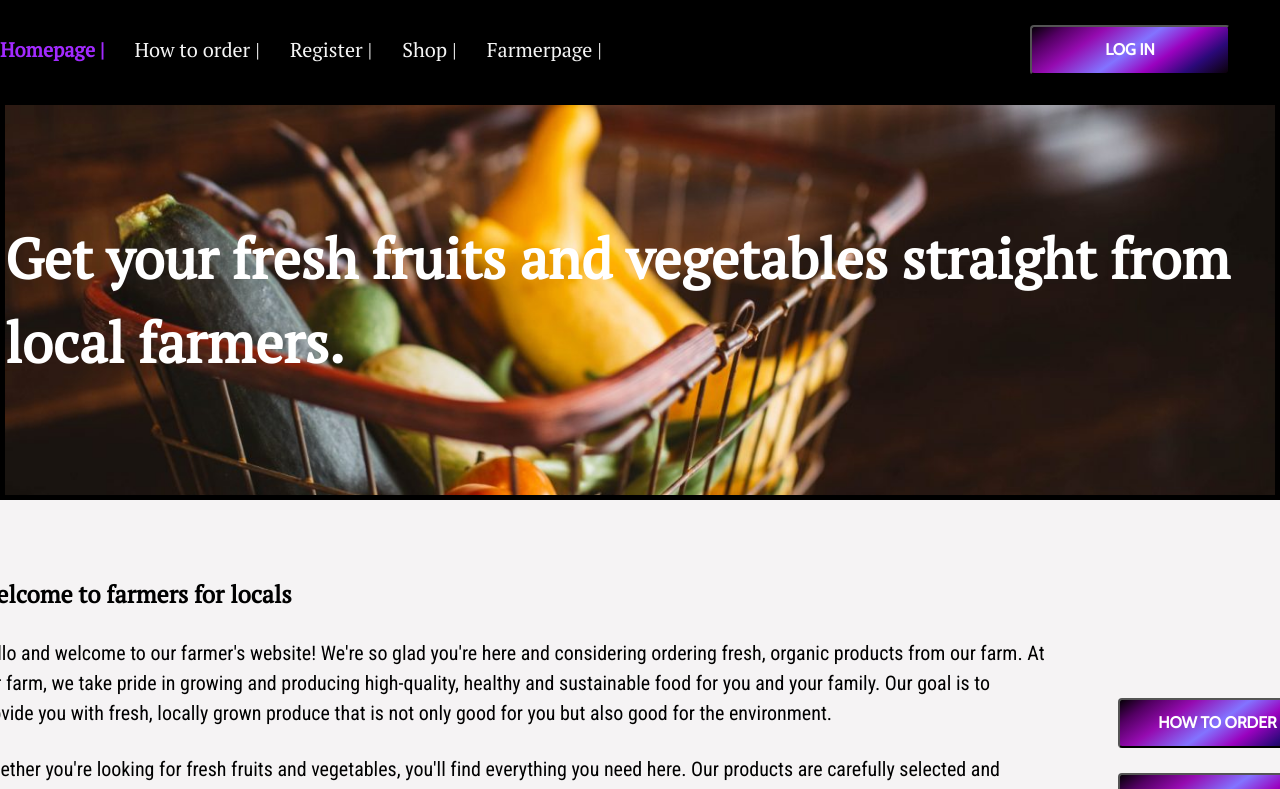
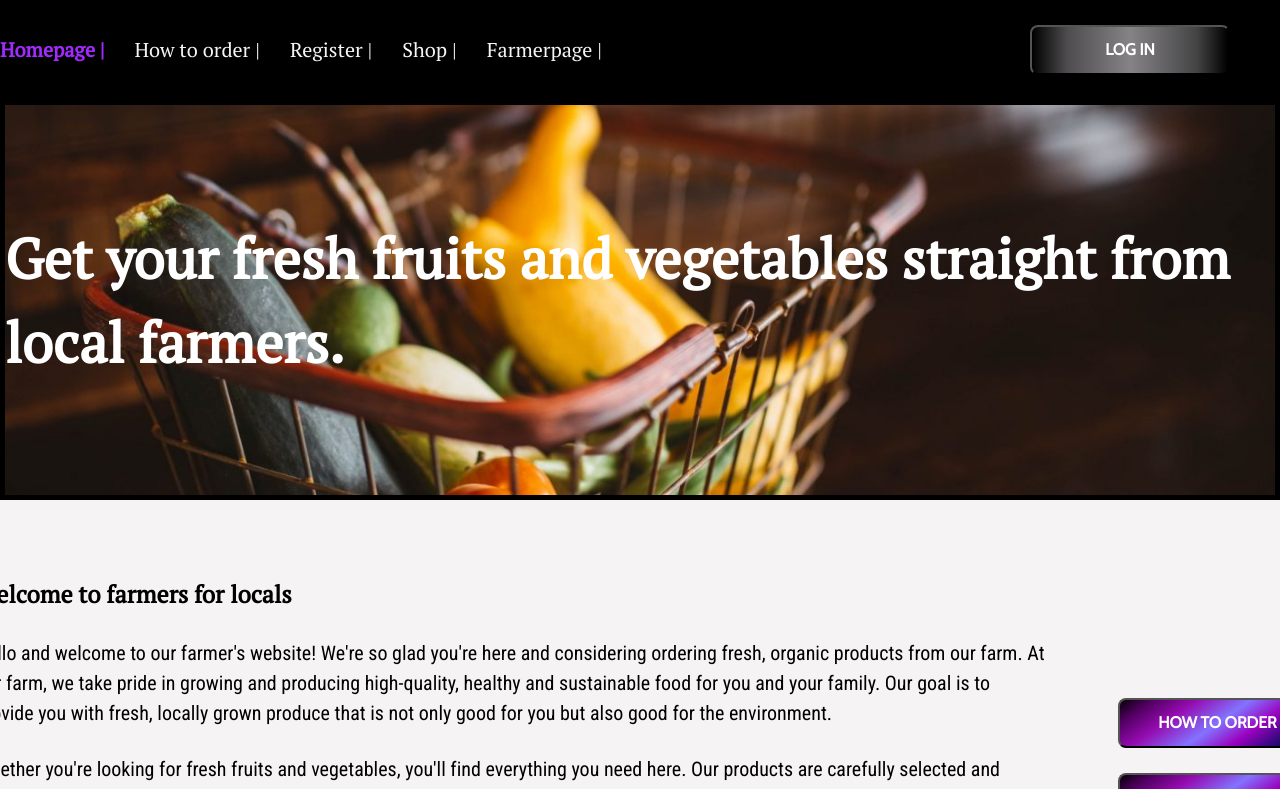
Before and after one commit to SGDonders/FSD-Eindproject-frontend, a React (Create React App) app: page / in a window 1280 px wide. Shown: the top 789 px of the page. Built offline with nearby package versions, Linux system fonts and the light colour scheme; no server answers.

Commit message:
minor changes

```diff
--- a/src/App.css
+++ b/src/App.css
@@ -70,6 +70,7 @@ select {
     --background-color-navbar: black;
     --color-header-text: white;
     --background-color-section: #f5f3f4;
+    --color-nav-button: linear-gradient(90deg, rgba(227,23,211,1) 0%, rgba(0,0,0,1) 0%, rgba(78,76,78,1) 18%, rgba(133,131,134,1) 50%, rgba(69,68,69,1) 84%, rgba(0,0,0,1) 100%);
     --color-button: #e317d3 ;
     --color-button-text: white;
     --color-button-active: darkblue;
--- a/src/components/button/Button.css
+++ b/src/components/button/Button.css
@@ -5,9 +5,10 @@ button {
     height: 50px;
     width: 200px;
     font-weight: 900;
-    border-radius: 4px;
+    border-radius: 8px;
     /*border-color: var(--color-button);*/
     /*background-color: var(--color-button);*/
+
     background: linear-gradient(145deg,
                 rgba(5,0,6,1) 0%,
                 rgba(83,0,99,1) 13%,
--- a/src/components/navigation/Navigation.css
+++ b/src/components/navigation/Navigation.css
@@ -37,6 +37,7 @@ nav {
 #login-button {
     display: flex;
 
+
 }
 
 .cart{
@@ -57,3 +58,7 @@ nav {
     color: whitesmoke;
     text-decoration-line: none;
 }
+
+.nav-button {
+    background: var(--color-nav-button)
+}
--- a/src/components/navigation/Navigation.jsx
+++ b/src/components/navigation/Navigation.jsx
@@ -73,11 +73,14 @@ function Navigation() {
                              </Link>}
 
                             {!isAuth && <Button children="LOG IN"
-                                                clickhandler={clickHandler}/>}
+                                                type="button"
+                                                clickhandler={clickHandler}
+                                                className="nav-button"/>}
                             { isAuth && <Button
                                                 children="LOG OUT"
                                                 type="button"
-                                                clickhandler={logout}/>}
+                                                clickhandler={logout}
+                                                className="nav-button"/>}
 
 
                         </div>
--- a/src/pages/adminPage/AdminPage.js
+++ b/src/pages/adminPage/AdminPage.js
@@ -162,8 +162,9 @@ function AdminPage() {
     }
 
     async function uploadProductPicture(e) {
+        console.log("functie uitgevoerd")
         const formData = new FormData();
-        formData.append("file", file)
+        formData.append("file", productImage)
         try {
             await axios.post(`http://localhost:8080/single/uploadDb/${productName}`, formData,
                 {
```
